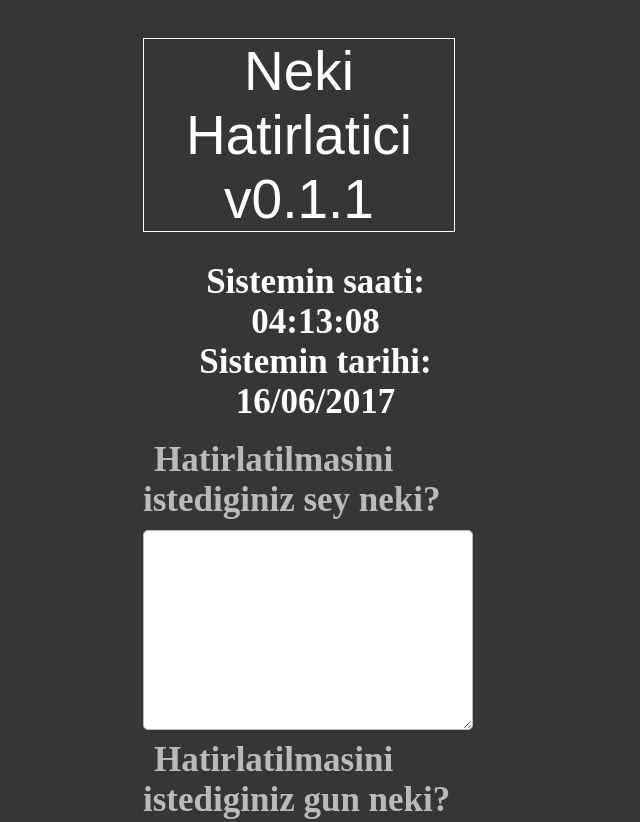
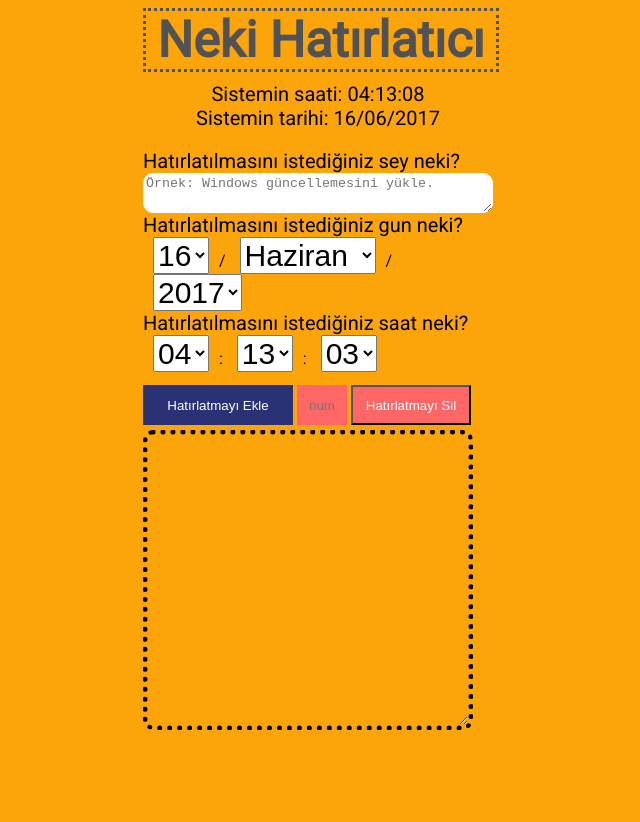
Before and after one commit to sifsty/Neki-Reminder, a plain HTML site: page Code/index.html in a window 1280 px wide. Shown: the top 822 px of the page, without its empty margins (330-970 px from the left). After the commit the page ends 800 px from the top, so only its background shows below. Drawn offline with Linux system fonts and the light colour scheme.

Commit message:
V0.1.2
Sayfayı yenileyince hatırlatmalar daha kaybolmuyor.
Hatırlatma silme özelliği eklendi.
Hatırlatıcı zili artık çalışıyor.

```diff
--- a/Code/index.html
+++ b/Code/index.html
@@ -1,121 +1,175 @@
 <head>
+    <!--Türkçe karakterleri gösterebilmek için-->
+    <meta http-equiv="Content-Type" content="text/html; charset=UTF-8" />
+
     <style>
-           html {
-            margin-top: 30px;
+
+    @import url('https://fonts.googleapis.com/css?family=Roboto');
+        html {
+
             width: 350px;
             height: 100vh;
-            background-color: #363636;
+            background-color: #FCA50A;
             display: block;
             margin-left: auto;
             margin-right: auto;
+            font-family: 'Roboto', sans-serif;
         }
 
         div#baslik {
-
-            font-size: 55;
-            font-family: sans-serif;
-            font-weight: thin;
+            color: #515256;
+            font-size: 50;
             text-align: center;
-            color: white;
-            border-style: solid;
-            border-width: 1;
-            border-top-width: 1px;
-            border-right-width: 1px;
-            border-bottom-width: 1px;
-            border-left-width: 1px;
-            width: 310;
+            font-weight: bold;
+            border-style: dotted;
+            width: 350;
         }
 
-/*Sistemin saati ve tarihi */
-
-         div#sistem {
-            margin-top: 30px;
-            color: white;
-            font-size: 35px;
-            font-weight: bolder;
-            margin-left: 11;
+        div#sistem {
+            width: 350px;
+            font-size: 20px;
+            color: black;
+            margin-top: 10px;
             text-align: center;
         }
 
-         label {
-           margin-top: 10px;
-          color: #BABABA;
-          font-style: normal;
-          font-size: 35px;
-          font-weight: bolder;
-          margin-left: 11;
-          text-align: center;
-        }
-/* hatırlatma notu */
-        textarea#hatirla_metin {
-            margin-top: 10px;
-            width: 250;
-            color: green;
-            border-radius: 5px;
-            border-color: #BABABA;
-            width: 330;
-            height: 200;
-            margin-bottom: 10px;
+        label {
+
+             font-size: 20;
 
         }
 
+        textarea#hatirla_metin {
+            width: 350;
+            height: 40;
+            border-radius: 10px;
+            border-color: white;
+            width: 350;
+        }
+
         select {
-            display: block; width: 100px;
-            display: block; height: 60px;
-            margin-top: 10px;
-            margin-bottom: 10px;
             margin-left: 10;
             margin-right: 10;
-            border-color: #BABABA;
-            border-radius: 10px;
+            font-size: 30
         }
 
         input#ekle {
-
-            display: block;
+            width: 150;
+            height: 40;
             margin-left: auto;
             margin-right: auto;
-            margin-top: 30;
-            background-color: darkred;
-            font-size: 30px;
+            margin-top: 13;
             color: white;
-            width: 340;
-            height: 100;
+            background-color: #2A3175;
+            border-color: transparent;
 
         }
 
-        textarea#kayitlar {
-            height: 300;
-            width: 330;
-            background-color: ghostwhite;
-            border: none;
-            background-color: darkgray;
+        input#sil_no {
+            width: 50;
+            height: 40;
+            background-color: #FF6666;
+            border: transparent;
+            text-align: center;
+
         }
 
-}
+        input#sil {
+          width:  120;
+          height: 40;
+          margin-left: auto;
+          margin-right: auto;
+          margin-top: 13;
+          color: white;
+          background-color: #FF6666;
+        }
+
+        textarea#kayitlar {
+            margin-top: 5;
+            height: 200;
+            width: 350;
+            color: black;
+            background-color: transparent;
+            border-radius: 10px;
+            border-width: thick;
+            border-style: dotted;
+            border-color: black;
+
+            font-weight: 600;
+            font-size: 14;
+
+        }
+
 
     </style>
 
     <body>
+        <!--Mobil cihazların ekranına tam oturması için-->
+        <meta name="viewport" content="width=device-width, initial-scale=1">
+
         <audio id="zilsesi" src="zil" preload="auto"></audio>
-        <div id="baslik">Neki Hatirlatici v0.1.1<br></div>
+        <div id="baslik">Neki Hatırlatıcı<br></div>
         <div id="sistem">Sistemin saati: <span id="sistem_saat"></span><br>Sistemin tarihi: <span id="sistem_tarih"></span></div>
         <form><br>
-            <label>Hatirlatilmasini istediginiz sey neki?</label><br>
-            <textarea type="text" id="hatirla_metin"></textarea><br>
-            <label>Hatirlatilmasini istediginiz gun neki?</label><br>
+            <label>Hatırlatılmasını istediğiniz sey neki?</label><br>
+            <textarea type="text" id="hatirla_metin" placeholder="Örnek: Windows güncellemesini yükle."></textarea><br>
+            <label>Hatırlatılmasını istediğiniz gun neki?</label><br>
             <select></select>/
             <select></select>/
             <select></select><br>
-            <label>Hatirlatilmasini istediginiz saat neki?</label><br>
+            <label>Hatırlatılmasını istediğiniz saat neki?</label><br>
             <select></select>:
             <select></select>:
             <select></select><br>
-            <input type="button" id="ekle" value="Hatirlatmayi Ekle"></input><br>
-            <textarea id="kayitlar" style="height: 300; width: 330;"></textarea>
+            <input type="button" id="ekle" value="Hatırlatmayı Ekle"></input>
+            <input type="text" id="sil_no" placeholder="num"> </input><input type="button" value="Hatırlatmayı Sil" id="sil"></input><br>
+            <textarea disabled id="kayitlar" style="height: 300; width: 330;"></textarea>
             <script>
-                var hatirlatmalar = []
-                var hat_sayisi = 0
+                function kiyas_tarih(f) { //tarihi gg/aa/yyyy halinden yyyyaagg haline sokan fonksiyon. karşılaştırmak için
+                    return hatirlatmalar[f].tarih.substring(6, 10) + hatirlatmalar[f].tarih.substring(3, 5) + hatirlatmalar[f].tarih.substring(0, 2);
+                }
+
+                function hafizaya_al() { //Hatırlatmaları JSON kullanmadan(electronda çalışmadığı için) hafızaya alma fonksiyonu
+                    for (var n = 0; n < hatirlatmalar.length; n++) {
+                        localStorage.setItem("hatirlatmametin_" + n, hatirlatmalar[n].metin)
+                        localStorage.setItem("hatirlatmatarih_" + n, hatirlatmalar[n].tarih)
+                        localStorage.setItem("hatirlatmasaat_" + n, hatirlatmalar[n].saat)
+                    }
+                    //Dizinin alt elemanlarını ayrı ayrı hafızalarda tuttum. Buna gerek olmayabilirdi. Sonra bakacağım.
+                }
+
+                function sirala() { //Hatırlatmaların gösterildiği yere hatırlatmaları zamana göre sıralaması için fonksiyon
+                    for (var m = hatirlatmalar.length - 1; m > 0; m--) {
+                        for (var n = 0; n < m; n++) {
+                            if (kiyas_tarih(n) + hatirlatmalar[n].saat > kiyas_tarih(n + 1) + hatirlatmalar[n + 1].saat) {
+                                var temp = hatirlatmalar[n + 1]
+                                hatirlatmalar[n + 1] = hatirlatmalar[n]
+                                hatirlatmalar[n] = temp
+                            }
+                        }
+                    }
+                }
+
+                function guncelle_kayitlar() { //hatılatmaların yazdığı kutuyu diziye göre doldurur
+                    document.getElementById("kayitlar").innerHTML = ""
+                    for (var n = 0; n < hatirlatmalar.length; n++) {
+                        document.getElementById("kayitlar").innerHTML += "\n" + (1 * n + 1) + ". hatırlatma: " + hatirlatmalar[n].metin + "\nTarih: " + hatirlatmalar[n].tarih + "\tSaat: " + hatirlatmalar[n].saat + "\n--------------------------------\n"
+                    }
+                }
+
+                var hatirlatmalar = [] //meşhur dizi
+
+
+                for (var n = 0; localStorage.getItem("hatirlatmasaat_" + n); n++) { //hafızadan diziye çeken döngü, sistem çalışınca 1 kere çalışır
+                    hatirlatmalar.push({
+                        metin: localStorage.getItem("hatirlatmametin_" + n),
+                        tarih: localStorage.getItem("hatirlatmatarih_" + n),
+                        saat: localStorage.getItem("hatirlatmasaat_" + n)
+                    })
+                }
+
+                guncelle_kayitlar() //hafızadan alınan bilgilerle doldurulan diziyi yazı kutuya döker
+
 
                 function sifir_ekleyici(f) {
                     return (f < 10) ? "0" + f : f
@@ -139,11 +193,11 @@
 
                 }
 
-                function bilgileri_tazele() {
+                function bilgileri_tazele() { //her saniye çalışan fonksiyon
                     var tarih = new Date()
                     document.getElementById("sistem_saat").innerHTML = sifir_ekleyici(tarih.getUTCHours() + 3) + ":" + sifir_ekleyici(tarih.getUTCMinutes()) + ":" + sifir_ekleyici(tarih.getUTCSeconds());
                     document.getElementById("sistem_tarih").innerHTML = sifir_ekleyici(tarih.getDate()) + "/" + sifir_ekleyici(tarih.getMonth() + 1) + "/" + sifir_ekleyici(tarih.getFullYear());
-                    for (var n = 0; n < hat_sayisi; n++) {
+                    for (var n = 0; n < hatirlatmalar.length; n++) {
                         if (hatirlatmalar[n].tarih == sifir_ekleyici(tarih.getDate()) + "/" + sifir_ekleyici(tarih.getMonth() + 1) + "/" + sifir_ekleyici(tarih.getFullYear()) && hatirlatmalar[n].saat == sifir_ekleyici(tarih.getUTCHours() + 3) + ":" + sifir_ekleyici(tarih.getUTCMinutes()) + ":" + sifir_ekleyici(tarih.getUTCSeconds())) {
                             document.getElementById('zilsesi').play();
                             alert("Saat: " + hatirlatmalar[n].saat + "\n" + hatirlatmalar[n].metin)
@@ -154,49 +208,40 @@
 
                 }
 
+                //silme fonksiyonu
+                document.getElementById("sil").onclick = function() {
+                    if (hatirlatmalar[document.getElementById("sil_no").value - 1]) {
+                        hatirlatmalar[document.getElementById("sil_no").value - 1]
+                        hatirlatmalar[document.getElementById("sil_no").value - 1]
+                        sirala()
+                        hatirlatmalar.pop()
+                        guncelle_kayitlar()
+                        hafizaya_al()
+                    } else {
+                        alert("Belirtiğiniz hatırlatma yanlış olmalı!")
+                        bilgileri_tazele()
+                    }
+                }
 
+                //ekleme fonksiyonu
                 document.getElementById("ekle").onclick = function() {
+                    function kiyas_tarih(f) {
+                        return hatirlatmalar[f].tarih.substring(6, 10) + hatirlatmalar[f].tarih.substring(3, 5) + hatirlatmalar[f].tarih.substring(0, 2);
+                    }
+
                     hatirlatmalar.push({
                         metin: document.getElementById("hatirla_metin").value,
                         tarih: document.getElementsByTagName("select")[0].value + "/" + document.getElementsByTagName("select")[1].value + "/" + document.getElementsByTagName("select")[2].value,
                         saat: document.getElementsByTagName("select")[3].value + ":" + document.getElementsByTagName("select")[4].value + ":" + document.getElementsByTagName("select")[5].value,
-                        kiyas_tarih: document.getElementsByTagName("select")[2].value + document.getElementsByTagName("select")[1].value + document.getElementsByTagName("select")[0].value
                     })
 
-                    hat_sayisi++
-                    //tarihe göre
-                    for (var m = 0; m < ((hat_sayisi - 1) ** 2); m++) {
-                        var n = m % (hat_sayisi - 1)
-                        if (hatirlatmalar[n].kiyas_tarih > hatirlatmalar[n + 1].kiyas_tarih) {
-                            var temp = hatirlatmalar[n + 1]
-                            hatirlatmalar[n + 1] = hatirlatmalar[n]
-                            hatirlatmalar[n] = temp
-                        }
-                    }
-                    //saate göre
-                    for (var m = 0; m < ((hat_sayisi - 1) ** 2); m++) {
-                        var n = m % (hat_sayisi - 1)
-                        if (hatirlatmalar[n].saat > hatirlatmalar[n + 1].saat) {
-                            var temp = hatirlatmalar[n + 1]
-                            hatirlatmalar[n + 1] = hatirlatmalar[n]
-                            hatirlatmalar[n] = temp
-                        }
-                    }
 
-                    /*
-                                        for (m = 0; m != ((hat_sayisi ^ 2) - hat_sayisi) / 2; m++) {
-                                            m = m % hat_sayisi
-                                            if (hatirlatmalar[m].saat > hatirlatmalar[m + 1].saat) {
-                                                var temp = hatirlatmalar[m + 1]
-                                                hatirlatmalar[m + 1] = hatirlatmalar[m]
-                                                hatirlatmalar[m] = temp
-                                            }
-                                        }
-                    */
-                    document.getElementById("kayitlar").innerHTML = ""
-                    for (var n = 0; n < hat_sayisi; n++) {
-                        document.getElementById("kayitlar").innerHTML += "\n" + (1 * n + 1) + ". hatirlatma: " + hatirlatmalar[n].metin + "\nTarih: " + hatirlatmalar[n].tarih + "\tSaat: " + hatirlatmalar[n].saat + "\n\n"
-                    }
+                    sirala()
+
+
+                    hafizaya_al()
+                    guncelle_kayitlar()
+
 
                 }
 
```
Also changed, not shown: Code/package.json (deleted, +0 -19 lines), 1 other file.
